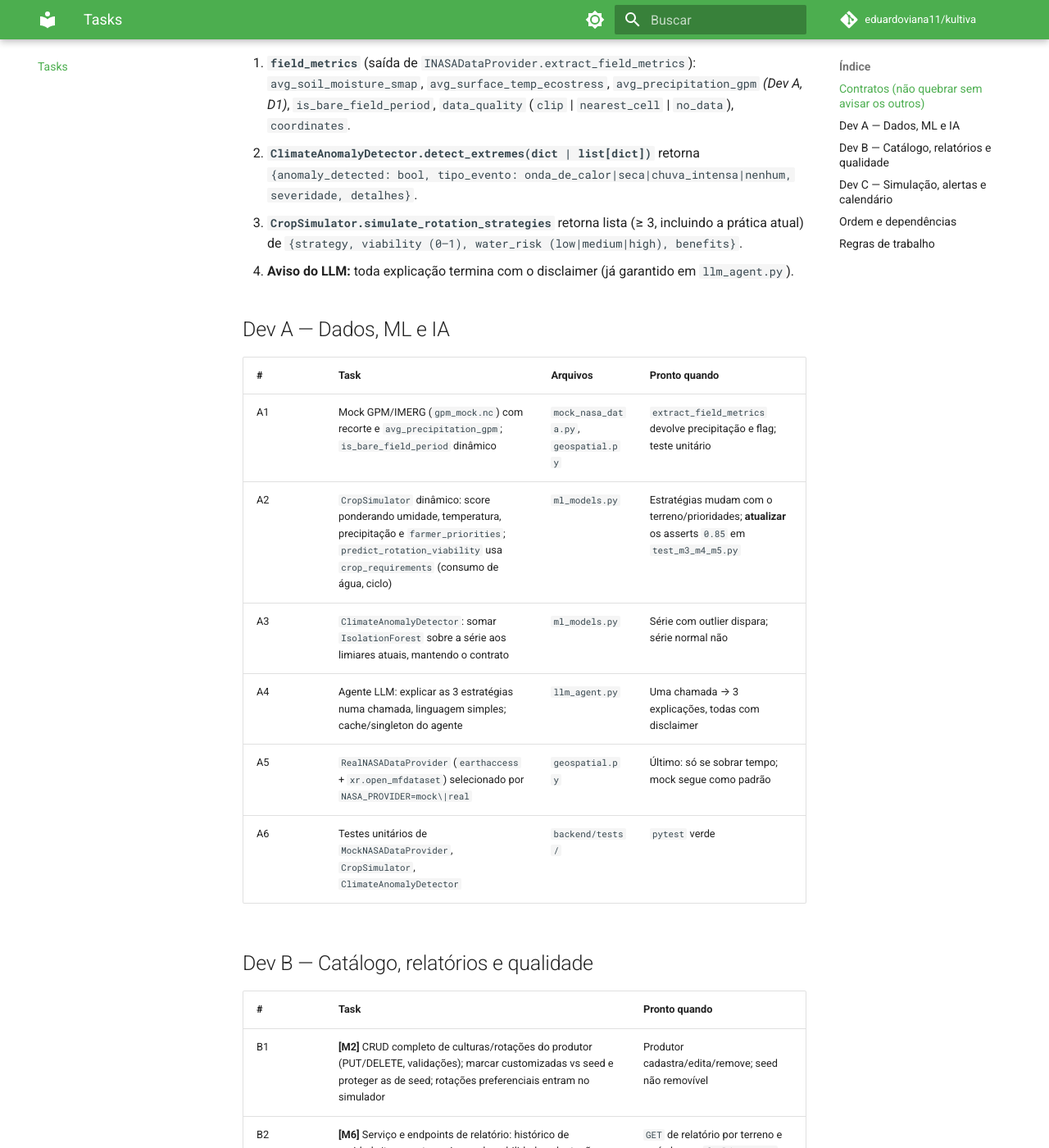
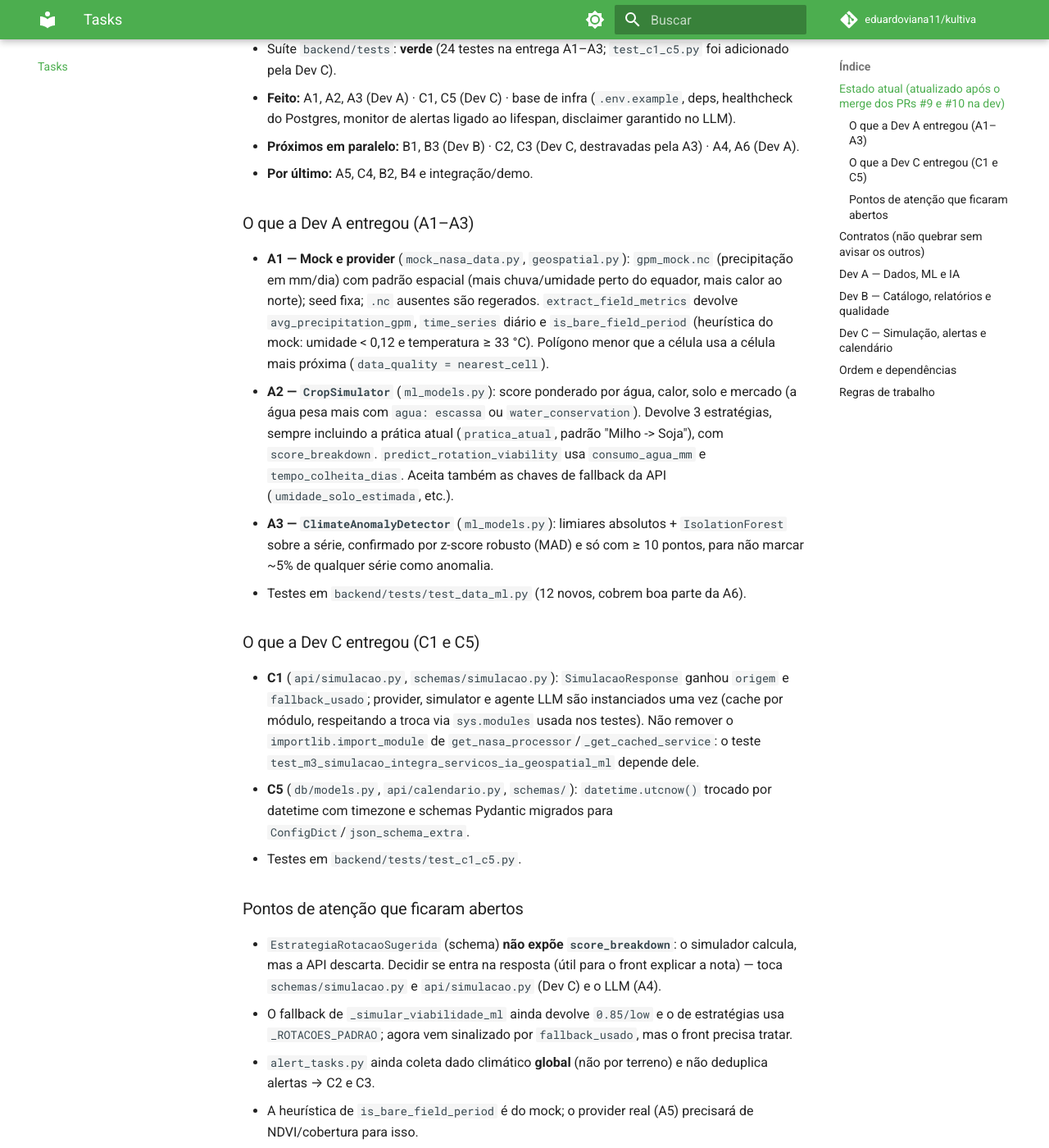
Before and after one commit to EdsonToppzera/kultiva, an MkDocs documentation site: the page built from docs/Tasks/README.md, in a window 1280 px wide and 1400 px high, scrolled down 399 px. Shown: the whole window at 82% size. Built offline with MkDocs 1.6.1 and Material for MkDocs 9.7.7, drawn with Linux system fonts in a browser that asks for light colours; comment, search, counter and statistics services are not loaded; some of the changed text lies outside the part shown.

Commit message:
docs(tasks): registra estado atual e conclusao de A1-A3, C1 e C5

```diff
--- a/docs/Tasks/README.md
+++ b/docs/Tasks/README.md
@@ -1,58 +1,87 @@
 # Tasks do Hackathon — Dados/ML/IA e Backend
 
-Base pronta (suíte `backend/tests` com 12 testes passando): `.env.example`, deps, mock NASA determinístico, `detect_extremes` com limiares, monitor de alertas ligado ao lifespan e fallback da simulação unificado.
+**Responsáveis:** **Dev A** = dados, ML e IA · **Dev B** = catálogo, relatórios e testes · **Dev C** = simulação, alertas e calendário.
 
-**Responsáveis:** **Dev A** = dados, ML e IA · **Dev B** = catálogo, relatórios e testes · **Dev C** = simulação, alertas e calendário.
+**Legenda:** ✅ feito (mergeado na `dev`) · 🔄 em andamento · ⬜ pendente
+
+## Estado atual (atualizado após o merge dos PRs #9 e #10 na `dev`)
+
+- Suíte `backend/tests`: **verde** (24 testes na entrega A1–A3; `test_c1_c5.py` foi adicionado pela Dev C).
+- **Feito:** A1, A2, A3 (Dev A) · C1, C5 (Dev C) · base de infra (`.env.example`, deps, healthcheck do Postgres, monitor de alertas ligado ao lifespan, disclaimer garantido no LLM).
+- **Próximos em paralelo:** B1, B3 (Dev B) · C2, C3 (Dev C, destravadas pela A3) · A4, A6 (Dev A).
+- **Por último:** A5, C4, B2, B4 e integração/demo.
+
+### O que a Dev A entregou (A1–A3)
+
+- **A1 — Mock e provider** (`mock_nasa_data.py`, `geospatial.py`): `gpm_mock.nc` (precipitação em mm/dia) com padrão espacial (mais chuva/umidade perto do equador, mais calor ao norte); seed fixa; `.nc` ausentes são regerados. `extract_field_metrics` devolve `avg_precipitation_gpm`, `time_series` diário e `is_bare_field_period` (heurística do mock: umidade < 0,12 e temperatura ≥ 33 °C). Polígono menor que a célula usa a célula mais próxima (`data_quality = nearest_cell`).
+- **A2 — `CropSimulator`** (`ml_models.py`): score ponderado por água, calor, solo e mercado (a água pesa mais com `agua: escassa` ou `water_conservation`). Devolve 3 estratégias, sempre incluindo a prática atual (`pratica_atual`, padrão "Milho -> Soja"), com `score_breakdown`. `predict_rotation_viability` usa `consumo_agua_mm` e `tempo_colheita_dias`. Aceita também as chaves de fallback da API (`umidade_solo_estimada`, etc.).
+- **A3 — `ClimateAnomalyDetector`** (`ml_models.py`): limiares absolutos + `IsolationForest` sobre a série, confirmado por z-score robusto (MAD) e só com ≥ 10 pontos, para não marcar ~5% de qualquer série como anomalia.
+- Testes em `backend/tests/test_data_ml.py` (12 novos, cobrem boa parte da A6).
+
+### O que a Dev C entregou (C1 e C5)
+
+- **C1** (`api/simulacao.py`, `schemas/simulacao.py`): `SimulacaoResponse` ganhou `origem` e `fallback_usado`; provider, simulator e agente LLM são instanciados uma vez (cache por módulo, respeitando a troca via `sys.modules` usada nos testes). Não remover o `importlib.import_module` de `get_nasa_processor`/`_get_cached_service`: o teste `test_m3_simulacao_integra_servicos_ia_geospatial_ml` depende dele.
+- **C5** (`db/models.py`, `api/calendario.py`, `schemas/`): `datetime.utcnow()` trocado por datetime com timezone e schemas Pydantic migrados para `ConfigDict`/`json_schema_extra`.
+- Testes em `backend/tests/test_c1_c5.py`.
+
+### Pontos de atenção que ficaram abertos
+
+- `EstrategiaRotacaoSugerida` (schema) **não expõe `score_breakdown`**: o simulador calcula, mas a API descarta. Decidir se entra na resposta (útil para o front explicar a nota) — toca `schemas/simulacao.py` e `api/simulacao.py` (Dev C) e o LLM (A4).
+- O fallback de `_simular_viabilidade_ml` ainda devolve `0.85/low` e o de estratégias usa `_ROTACOES_PADRAO`; agora vem sinalizado por `fallback_usado`, mas o front precisa tratar.
+- `alert_tasks.py` ainda coleta dado climático **global** (não por terreno) e não deduplica alertas → C2 e C3.
+- A heurística de `is_bare_field_period` é do mock; o provider real (A5) precisará de NDVI/cobertura para isso.
 
 ## Contratos (não quebrar sem avisar os outros)
 
 1. **`field_metrics`** (saída de `INASADataProvider.extract_field_metrics`):
-   `avg_soil_moisture_smap`, `avg_surface_temp_ecostress`, `avg_precipitation_gpm` *(Dev A, D1)*, `is_bare_field_period`, `data_quality` (`clip` | `nearest_cell` | `no_data`), `coordinates`.
+   `avg_soil_moisture_smap`, `avg_surface_temp_ecostress`, `avg_precipitation_gpm` (mm/dia), `is_bare_field_period`, `data_quality` (`clip` | `nearest_cell` | `no_data`), `time_series` (lista por dia com `data`, `soil_moisture`, `surface_temp_c`, `precipitation_mm`), `coordinates`.
 2. **`ClimateAnomalyDetector.detect_extremes(dict | list[dict])`** retorna
-   `{anomaly_detected: bool, tipo_evento: onda_de_calor|seca|chuva_intensa|nenhum, severidade, detalhes}`.
-3. **`CropSimulator.simulate_rotation_strategies`** retorna lista (≥ 3, incluindo a prática atual) de
-   `{strategy, viability (0–1), water_risk (low|medium|high), benefits}`.
-4. **Aviso do LLM:** toda explicação termina com o disclaimer (já garantido em `llm_agent.py`).
+   `{anomaly_detected: bool, tipo_evento: onda_de_calor|seca|chuva_intensa|nenhum, severidade, detalhes}`; `detalhes` inclui `metodo` (`limiar` | `isolation_forest`) e `indices_outliers`.
+3. **`CropSimulator.simulate_rotation_strategies`** retorna 3 itens (incluindo a prática atual, marcada com `(Atual)`) de
+   `{strategy, viability (0–1), water_risk (low|medium|high), benefits, score_breakdown}`.
+4. **`SimulacaoResponse`** inclui `origem` e `fallback_usado`.
+5. **Aviso do LLM:** toda explicação termina com o disclaimer (garantido em `llm_agent.py`).
 
 ## Dev A — Dados, ML e IA
 
-| # | Task | Arquivos | Pronto quando |
-|---|---|---|---|
-| A1 | Mock GPM/IMERG (`gpm_mock.nc`) com recorte e `avg_precipitation_gpm`; `is_bare_field_period` dinâmico | `mock_nasa_data.py`, `geospatial.py` | `extract_field_metrics` devolve precipitação e flag; teste unitário |
-| A2 | `CropSimulator` dinâmico: score ponderando umidade, temperatura, precipitação e `farmer_priorities`; `predict_rotation_viability` usa `crop_requirements` (consumo de água, ciclo) | `ml_models.py` | Estratégias mudam com o terreno/prioridades; **atualizar** os asserts `0.85` em `test_m3_m4_m5.py` |
-| A3 | `ClimateAnomalyDetector`: somar `IsolationForest` sobre a série aos limiares atuais, mantendo o contrato | `ml_models.py` | Série com outlier dispara; série normal não |
-| A4 | Agente LLM: explicar as 3 estratégias numa chamada, linguagem simples; cache/singleton do agente | `llm_agent.py` | Uma chamada → 3 explicações, todas com disclaimer |
-| A5 | `RealNASADataProvider` (`earthaccess` + `xr.open_mfdataset`) selecionado por `NASA_PROVIDER=mock\|real` | `geospatial.py` | Último: só se sobrar tempo; mock segue como padrão |
-| A6 | Testes unitários de `MockNASADataProvider`, `CropSimulator`, `ClimateAnomalyDetector` | `backend/tests/` | `pytest` verde |
+| # | Status | Task | Arquivos | Pronto quando |
+|---|---|---|---|---|
+| A1 | ✅ | Mock GPM/IMERG com recorte e `avg_precipitation_gpm`; `is_bare_field_period` dinâmico | `mock_nasa_data.py`, `geospatial.py` | Provider devolve precipitação e flag; teste unitário |
+| A2 | ✅ | `CropSimulator` dinâmico (clima + prioridades); `predict_rotation_viability` usa `crop_requirements` | `ml_models.py` | Estratégias mudam com terreno/prioridades |
+| A3 | ✅ | `ClimateAnomalyDetector` com `IsolationForest` + limiares | `ml_models.py` | Série com outlier dispara; normal não |
+| A4 | ⬜ | Agente LLM: explicar as 3 estratégias numa chamada, linguagem simples (o cache/singleton do agente já veio na C1) | `llm_agent.py` | Uma chamada → 3 explicações, todas com disclaimer |
+| A5 | ⬜ | `RealNASADataProvider` (`earthaccess` + `xr.open_mfdataset`) via `NASA_PROVIDER=mock\|real` | `geospatial.py` | Último: só se sobrar tempo; mock segue como padrão |
+| A6 | 🔄 | Testes unitários de `MockNASADataProvider`, `CropSimulator`, `ClimateAnomalyDetector` (parte feita em `test_data_ml.py`; falta o LLM e casos extremos) | `backend/tests/` | `pytest` verde |
 
 ## Dev B — Catálogo, relatórios e qualidade
 
-| # | Task | Pronto quando |
-|---|---|---|
-| B1 | **[M2]** CRUD completo de culturas/rotações do produtor (PUT/DELETE, validações); marcar customizadas vs seed e proteger as de seed; rotações preferenciais entram no simulador | Produtor cadastra/edita/remove; seed não removível |
-| B2 | **[M6]** Serviço e endpoints de relatório: histórico de umidade/temperatura, vigor, vulnerabilidade, adaptações (`ajustada_por_alerta`) | `GET` de relatório por terreno e período; usa `field_metrics` |
-| B3 | Persistir métricas históricas (tabela + migração/Alembic) para alimentar o M6 | Série por terreno consultável |
-| B4 | Testes de API para M2/M6 e CI rodando `pytest` | CI verde no PR |
+| # | Status | Task | Pronto quando |
+|---|---|---|---|
+| B1 | ⬜ | **[M2]** CRUD completo de culturas/rotações do produtor (PUT/DELETE, validações); marcar customizadas vs seed e proteger as de seed; rotações preferenciais entram no simulador | Produtor cadastra/edita/remove; seed não removível |
+| B2 | ⬜ | **[M6]** Serviço e endpoints de relatório: histórico de umidade/temperatura, vigor, vulnerabilidade, adaptações (`ajustada_por_alerta`) | `GET` de relatório por terreno e período; usa `field_metrics` |
+| B3 | ⬜ | Persistir métricas históricas (tabela + migração/Alembic) para alimentar o M6 | Série por terreno consultável |
+| B4 | ⬜ | Testes de API para M2/M6 e CI rodando `pytest` | CI verde no PR |
 
 ## Dev C — Simulação, alertas e calendário
 
-| # | Task | Arquivos | Pronto quando |
-|---|---|---|---|
-| C1 | Refatorar `api/simulacao.py`: devolver `origem`/`fallback_usado` na resposta, instanciar provider/simulator/agente uma vez (cuidar dos testes que trocam módulos via `sys.modules`) | `api/simulacao.py` | Resposta indica se houve fallback |
-| C2 | Monitor [M5]: coletar métricas **por terreno** via `INASADataProvider` (polígono) em vez do dado global; alerta só com `anomaly_detected` | `services/alert_tasks.py` | Terrenos diferentes → alertas diferentes |
-| C3 | Deduplicar alertas (mesmo terreno + tipo + data) e cooldown; intervalo por env | `alert_tasks.py`, `api/alertas.py` | Dois ciclos seguidos não duplicam |
-| C4 | Calendário gerado a partir da estratégia escolhida no M3 (`[M1]→[M3]→[M4]`); regras de ajuste pós-alerta testáveis | `api/calendario.py` | Fluxo ponta a ponta coberto por teste |
-| C5 | Trocar `datetime.utcnow()` por datetimes com timezone e migrar schemas Pydantic para `ConfigDict` (warnings atuais) | `api/calendario.py`, `schemas/` | `pytest` sem DeprecationWarning do projeto |
+| # | Status | Task | Arquivos | Pronto quando |
+|---|---|---|---|---|
+| C1 | ✅ | `origem`/`fallback_usado` na resposta; provider/simulator/agente instanciados uma vez | `api/simulacao.py` | Resposta indica se houve fallback |
+| C2 | ⬜ | Monitor [M5]: métricas **por terreno** via `INASADataProvider` (polígono); alerta só com `anomaly_detected` (A3 já pronta) | `services/alert_tasks.py` | Terrenos diferentes → alertas diferentes |
+| C3 | ⬜ | Deduplicar alertas (mesmo terreno + tipo + data), cooldown; intervalo por env | `alert_tasks.py`, `api/alertas.py` | Dois ciclos seguidos não duplicam |
+| C4 | ⬜ | Calendário gerado a partir da estratégia escolhida no M3 (`[M1]→[M3]→[M4]`); regras de ajuste pós-alerta testáveis | `api/calendario.py` | Fluxo ponta a ponta coberto por teste |
+| C5 | ✅ | Datetimes com timezone e schemas Pydantic em `ConfigDict` | `api/calendario.py`, `schemas/` | `pytest` sem DeprecationWarning do projeto |
 
 ## Ordem e dependências
 
-1. **Agora, em paralelo:** A1, A2, A3 · B1, B3 · C1, C5.
-2. **Depois:** C2/C3 (dependem do A3) · B2 (depende do B3) · A4, A6, B4.
-3. **Por último:** A5, C4, integração e demo.
+1. ✅ **Concluído:** A1, A2, A3 · C1, C5.
+2. **Agora, em paralelo:** B1, B3 · C2, C3 · A4, A6.
+3. **Depois:** B2 (depende do B3) · B4.
+4. **Por último:** A5, C4, integração e demo.
 
 ## Regras de trabalho
 
-- Branch por task (`feat/A2-crop-simulator`), PR pequeno, `pytest backend/tests` verde antes de abrir.
+- Branch por task a partir da `dev` atualizada (`feat/A4-llm-explainer`, `feat/A6-tests`, `feat/A5-real-provider`...), PR pequeno para a `dev`, `pytest backend/tests` verde antes de abrir.
 - Mudou um contrato acima → avise os outros dois antes do merge.
-- Sem `GOOGLE_API_KEY` o LLM usa resposta mockada; não commitar `.env`.
+- Sem `GOOGLE_API_KEY` o LLM usa resposta mockada; não commitar `.env` (usar `.env.example`).
 - Rodar local: `python -m venv venv`, `pip install -r backend/requirements.txt`, `pytest backend/tests`.
```
